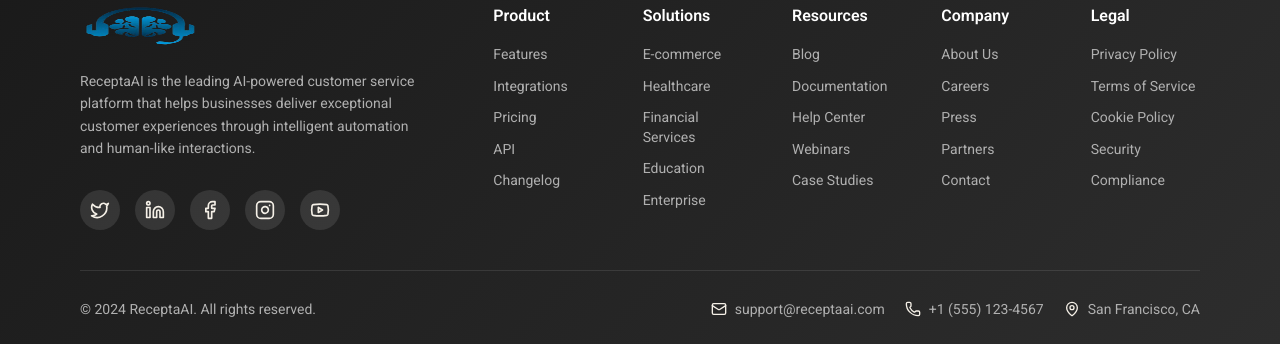
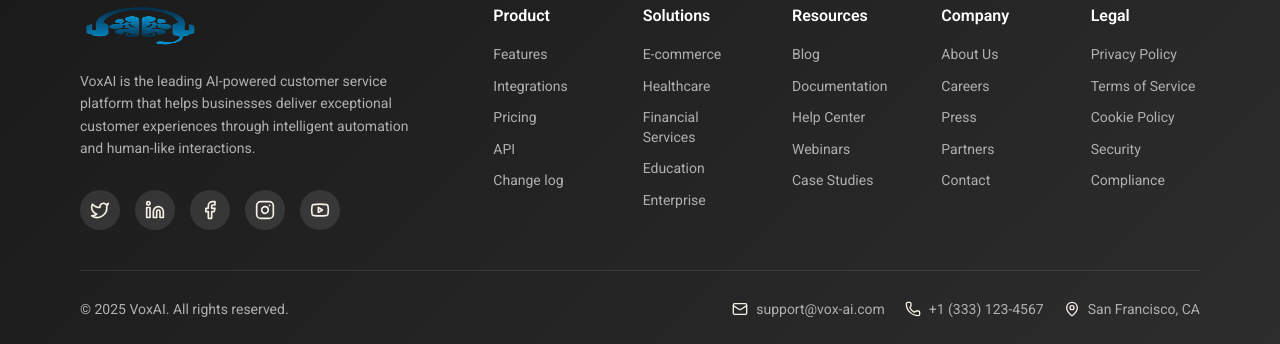
Before and after one commit to AhmedTohamy01/VoxAI, a Next.js app: page / in a window 1280 px wide. Shown: the part 4857-5201 px from the top of the page. Built offline with nearby package versions, Linux system fonts and the light colour scheme.

Commit message:
feat [Footer] : improve content

```diff
--- a/components/Layout/Footer/Footer.tsx
+++ b/components/Layout/Footer/Footer.tsx
@@ -29,13 +29,13 @@ export default function Footer() {
             <Link href="/">
               <Image
                 src='/img/recepta-logo.avif'
-                alt='ReceptaAI Logo'
+                alt='VoxAI Logo'
                 width={120}
                 height={40}
               />
             </Link>
             <CompanyDescription>
-              ReceptaAI is the leading AI-powered customer service platform that helps businesses deliver exceptional customer experiences through intelligent automation and human-like interactions.
+              VoxAI is the leading AI-powered customer service platform that helps businesses deliver exceptional customer experiences through intelligent automation and human-like interactions.
             </CompanyDescription>
             <SocialLinks>
               <SocialLink href="https://twitter.com" target="_blank" aria-label="Twitter">
@@ -63,7 +63,7 @@ export default function Footer() {
               <FooterLink href="/integrations">Integrations</FooterLink>
               <FooterLink href="/pricing">Pricing</FooterLink>
               <FooterLink href="/api">API</FooterLink>
-              <FooterLink href="/changelog">Changelog</FooterLink>
+              <FooterLink href="/changelog">Change log</FooterLink>
             </FooterColumn>
 
             <FooterColumn>
@@ -106,16 +106,16 @@ export default function Footer() {
 
         <FooterBottom>
           <Copyright>
-            © 2024 ReceptaAI. All rights reserved.
+            © {new Date().getFullYear()} VoxAI. All rights reserved.
           </Copyright>
           <ContactInfo>
             <ContactItem>
               <Mail size={16} />
-              <span>support@receptaai.com</span>
+              <span>support@vox-ai.com</span>
             </ContactItem>
             <ContactItem>
               <Phone size={16} />
-              <span>+1 (555) 123-4567</span>
+              <span>+1 (333) 123-4567</span>
             </ContactItem>
             <ContactItem>
               <MapPin size={16} />
```
